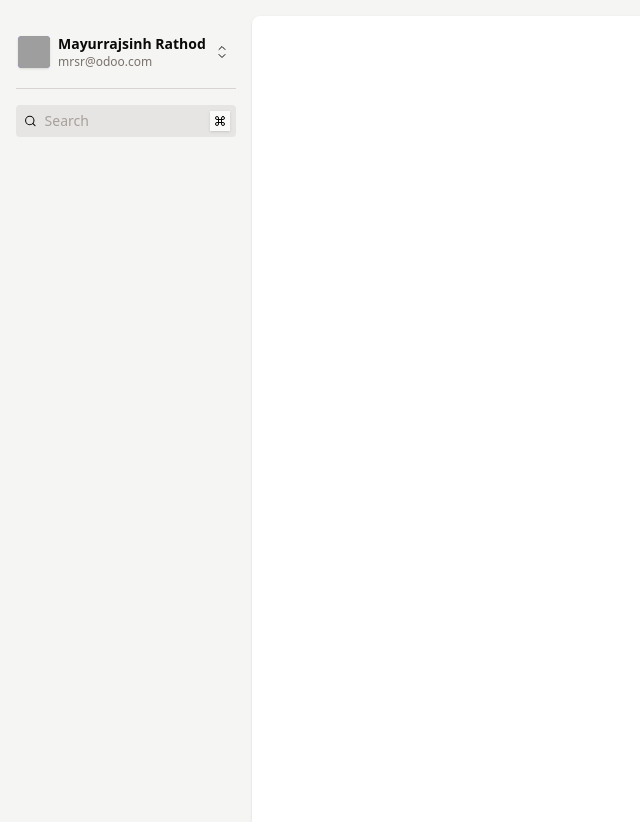
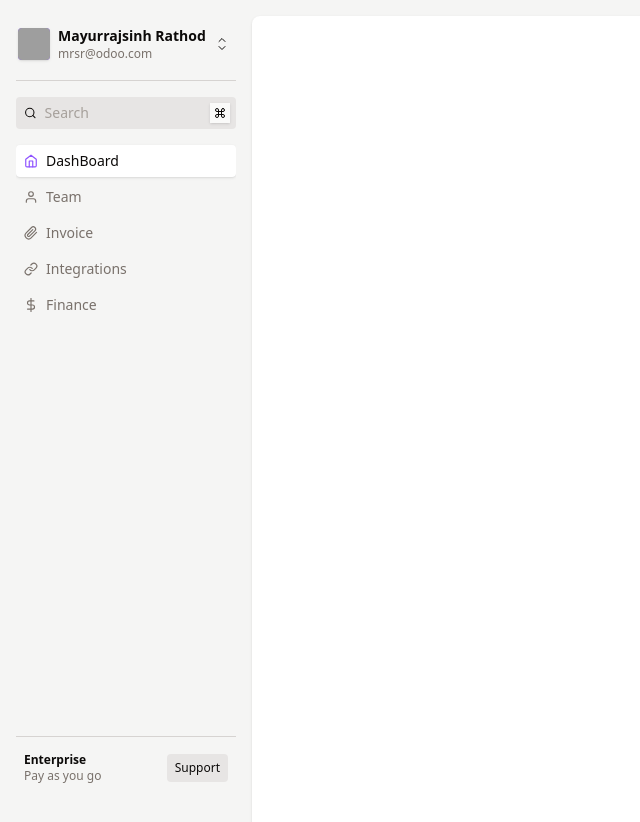
Before and after one commit to Mayur26061/Dashboard, a Next.js app: page / in a window 1280 px wide. Shown: the top 822 px of the page, without its empty margins (0-640 px from the left). Built offline with nearby package versions, Linux system fonts and the light colour scheme; grey boxes are pictures that could not be loaded.

Commit message:
implement route select for navigation and subscribrition bar

```diff
--- a/app/components/Sidebar/AccountToggle.tsx
+++ b/app/components/Sidebar/AccountToggle.tsx
@@ -4,7 +4,7 @@ import { FiChevronDown, FiChevronUp } from "react-icons/fi";
 
 const AccountToggle = () => {
   return (
-    <div className="border-b mb-4 mt-4 pb-4 border-stone-300">
+    <div className="border-b mb-4 mt-2 pb-4 border-stone-300">
       <button className="flex p-0.5 hover:bg-stone-200 rounded transition-colors relative gap-2 w-full items-center">
         <Image
           src="https://api.dicebear.com/9.x/notionists/svg"
--- /dev/null
+++ b/app/components/Sidebar/Plan.tsx
@@ -0,0 +1,17 @@
+import React from 'react'
+
+const Plan = () => {
+  return (
+    <div className='flex sticky top-[calc(100vh_-_48px_-_16px)] flex-col h-12 border-t px-2 border-stone-300 justify-end text-xs'>
+      <div className="flex items-center justify-between">
+        <div>
+            <p className="font-bold">Enterprise</p>
+            <p className="text-stone-500">Pay as you go</p>
+        </div>
+        <button className='px-2 py-1.5 font-medium bg-stone-200 hover:bg-stone-300 transition-colors rounded'>Support</button>
+      </div>
+    </div>
+  )
+}
+
+export default Plan
--- /dev/null
+++ b/app/components/Sidebar/RouteSelect.tsx
@@ -0,0 +1,28 @@
+import React, { FC } from 'react'
+import { IconType } from 'react-icons'
+import { FiDollarSign, FiHome, FiLink, FiPaperclip, FiUser } from 'react-icons/fi'
+
+const RouteSelect = () => {
+  return (
+    <div className='space-y-1'>
+      <Route Icon={FiHome} selected={true} title="DashBoard"/>
+      <Route Icon={FiUser} selected={false} title="Team"/>
+      <Route Icon={FiPaperclip} selected={false} title="Invoice"/>
+      <Route Icon={FiLink} selected={false} title="Integrations"/>
+      <Route Icon={FiDollarSign} selected={false} title="Finance"/>
+    </div>
+  )
+}
+interface routeProp {
+  selected:boolean,
+  Icon: IconType,
+  title:string
+}
+const Route:FC<routeProp> = ({selected,Icon,title})=>{
+    return <button className={`flex items-center justify-start gap-2 w-full rounded px-2 py-1.5 text-sm transition-[box-shadow,_background-color,_color] ${selected? "bg-white text-stone-950 shadow":"hover:bg-stone-200 bg-transparent text-stone-500 shadow-none"}`}>
+    <Icon className={`${selected?"text-violet-500":""}`}/>
+    <span>{title}</span>
+  </button>
+}
+
+export default RouteSelect
--- a/app/components/Sidebar/Sidebar.tsx
+++ b/app/components/Sidebar/Sidebar.tsx
@@ -1,6 +1,8 @@
 import React, { FC } from "react";
 import AccountToggle from "./AccountToggle";
 import Search from "./Search";
+import RouteSelect from "./RouteSelect";
+import Plan from "./Plan";
 
 interface tProps {
   className?: string;
@@ -10,11 +12,11 @@ const Sidebar: FC<tProps> = ({ className }) => {
   return (
     <div className={className}>
       <div className="overflow-y-scroll sticky top-4 h-[calc(100vh-32px-48px)]">
-        {/* Main sidebar content */}
         <AccountToggle />
         <Search />
+      <RouteSelect/>
       </div>
-      {/* TODO Plan Toggle */}
+      <Plan/>
     </div>
   );
 };
```
